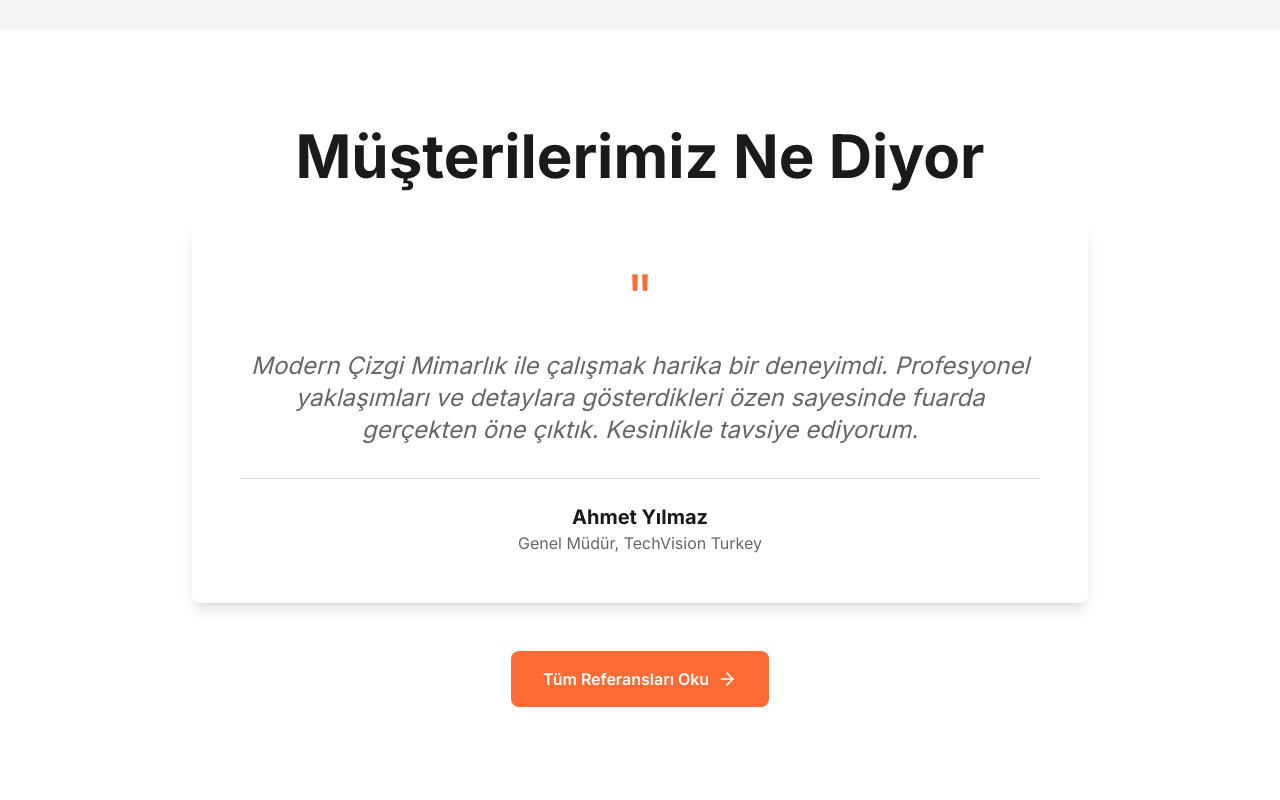
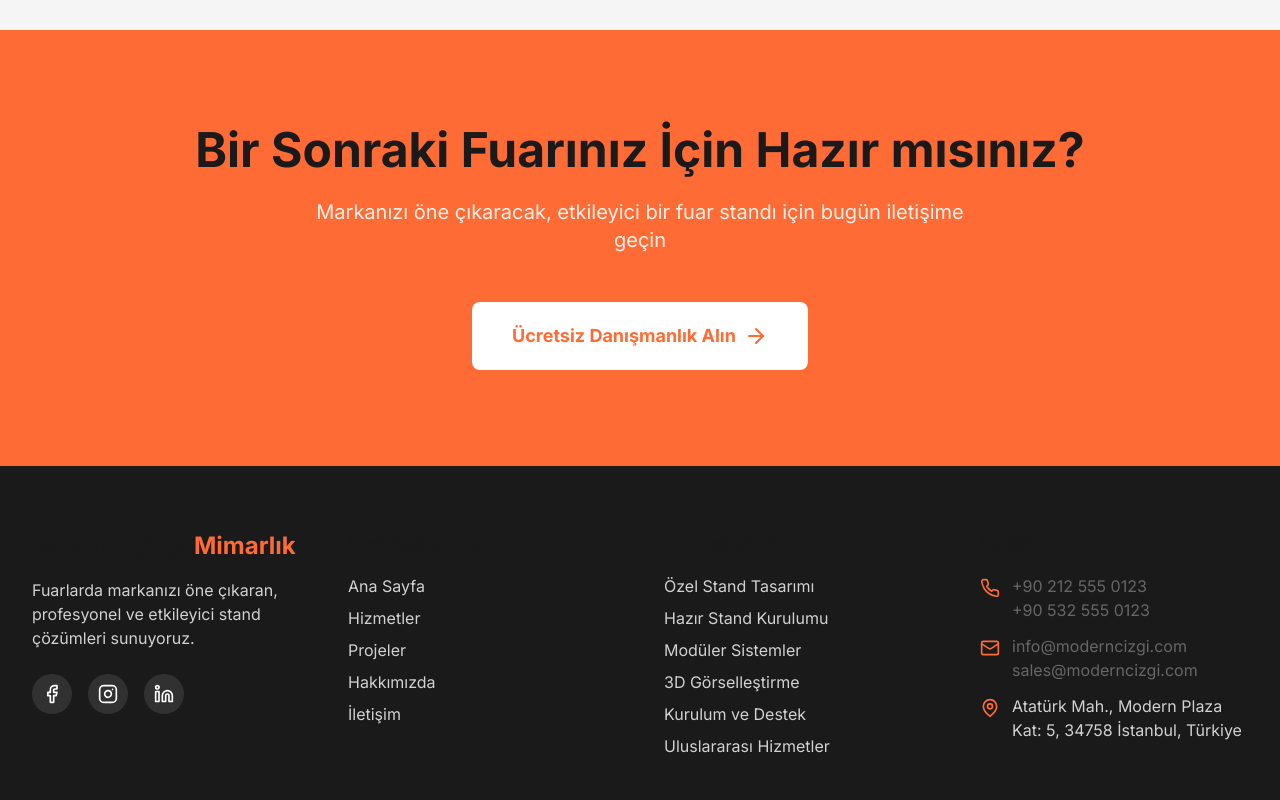
Before and after one commit to mertocp/modern-cizgi-website, a Next.js app: page / in a window 1280 px wide. Shown: the part 3840-4640 px from the top of the page. Built offline with nearby package versions, Linux system fonts and the light colour scheme.

Commit message:
update page.tsx

```diff
--- a/app/page.tsx
+++ b/app/page.tsx
@@ -163,33 +163,6 @@ export default function Home() {
         </div>
       </section>
 
-      {/* Testimonial Preview */}
-      <section className="py-24 bg-light">
-        <div className="container">
-          <div className="max-w-4xl mx-auto text-center">
-            <h2 className="section-heading mb-8">Müşterilerimiz Ne Diyor</h2>
-
-            <div className="bg-white p-12 rounded-lg shadow-lg">
-              <div className="text-6xl text-primary mb-6">"</div>
-              <blockquote className="text-2xl text-grey italic mb-8">
-                Modern Çizgi Mimarlık ile çalışmak harika bir deneyimdi. Profesyonel yaklaşımları ve detaylara gösterdikleri özen sayesinde fuarda gerçekten öne çıktık. Kesinlikle tavsiye ediyorum.
-              </blockquote>
-              <div className="border-t pt-6">
-                <p className="font-bold text-xl text-dark">Ahmet Yılmaz</p>
-                <p className="text-grey">Genel Müdür, TechVision Turkey</p>
-              </div>
-            </div>
-
-            <div className="mt-12">
-              <Link href="/hakkimizda#referanslar" className="btn-primary inline-flex items-center gap-2">
-                Tüm Referansları Oku
-                <ArrowRight className="w-5 h-5" />
-              </Link>
-            </div>
-          </div>
-        </div>
-      </section>
-
       {/* Final CTA */}
       <section className="py-24 bg-primary text-light">
         <div className="container text-center">
```
